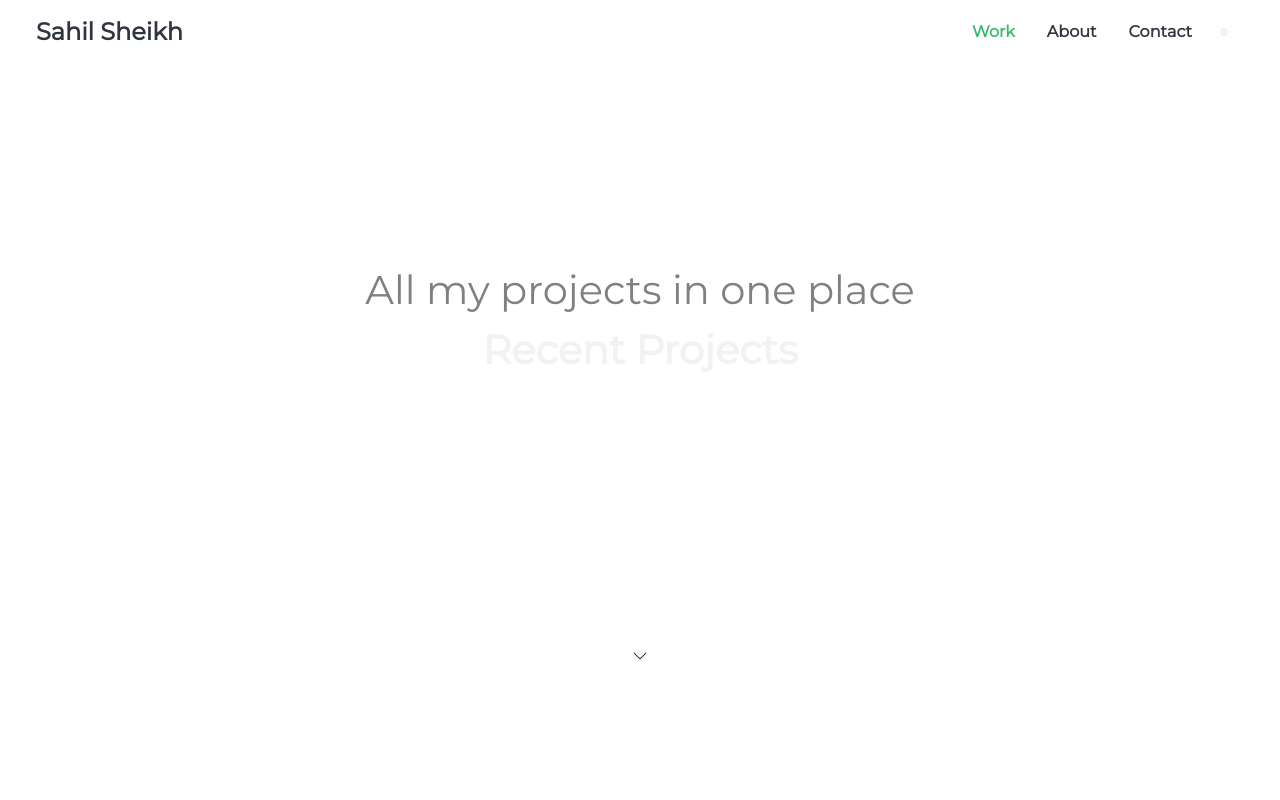
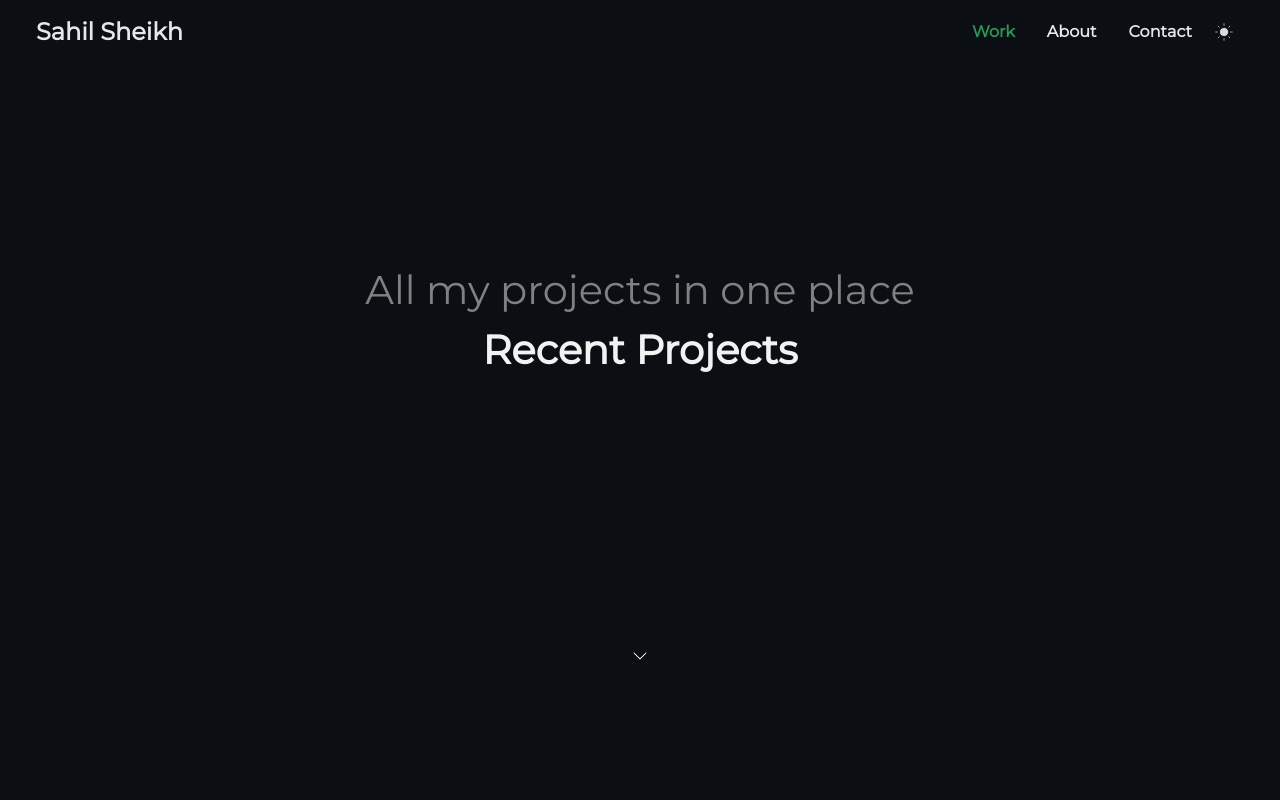
Before and after one commit to sahil-asheikh/personal-portfolio, a React (Create React App) app: page /Work in a window 1280 px wide. Shown: the top 800 px of the page. Built offline with nearby package versions, Linux system fonts and the light colour scheme.

Commit message:
themeToggleBugFix-08162022:1143

```diff
--- a/src/screens/Homepage.js
+++ b/src/screens/Homepage.js
@@ -36,20 +36,17 @@ const Homepage = () => {
       localStorage.getItem('currentTheme') === null ||
       localStorage.getItem('currentTheme') === ''
     ) {
-      console.log('before' + localStorage.getItem('currentTheme'));
       localStorage.setItem('currentTheme', 'dark');
       setTheme('dark');
-      console.log(localStorage.getItem('currentTheme'));
     } else {
       setTheme(localStorage.getItem('currentTheme'));
-      console.log(localStorage.getItem('currentTheme'));
     }
   };
 
-  const themeReset = () => {
-    localStorage.clear();
-    console.log('reset-complete');
-  };
+  // const themeReset = () => {
+  //   localStorage.clear();
+  //   console.log('reset-complete');
+  // };
 
   useEffect(() => {
     setCurrentTheme();
@@ -63,7 +60,6 @@ const Homepage = () => {
         <GlobalStyles />
         <Header
           themeToggler={themeToggler}
-          // themeToggler={themeReset}
           theme={theme}
           toContact={toContact}
         />
--- a/src/screens/Work.js
+++ b/src/screens/Work.js
@@ -9,7 +9,10 @@ import { BsChevronDown } from 'react-icons/bs';
 import ProjectItem from '../components/ProjectsItem';
 import Contact from '../components/Contact';
 
-const StyledApp = styled.div``;
+const StyledApp = styled.div`
+  background: ${({ theme }) => theme.body};
+  color: ${({ theme }) => theme.text};
+`;
 
 const Work = () => {
   const allProjectDetails = [
@@ -100,32 +103,29 @@ const Work = () => {
   const [toMain, setToMain] = useState('');
   const [toContact, setToContact] = useState('');
   const themeToggler = () => {
-    if (theme === 'light') {
+    if (theme === 'dark') {
+      localStorage.setItem('currentTheme', 'light');
+      setTheme('light');
+    } else {
       localStorage.setItem('currentTheme', 'dark');
       setTheme('dark');
-    } else {
-      localStorage.setItem('currentTheme', 'light');
-      setTheme('light');
     }
     setCurrentTheme();
   };
 
   const setCurrentTheme = () => {
-    setTheme(localStorage.getItem('currentTheme'));
-  };
-
-  const setDefaultTheme = () => {
     if (
-      localStorage.getItem('currentTheme') == null ||
+      localStorage.getItem('currentTheme') === null ||
       localStorage.getItem('currentTheme') === ''
     ) {
       localStorage.setItem('currentTheme', 'dark');
       setTheme('dark');
+    } else {
+      setTheme(localStorage.getItem('currentTheme'));
     }
   };
 
   useEffect(() => {
-    setDefaultTheme();
     setCurrentTheme();
     setToMain(document.getElementById('main'));
     setToContact(document.getElementById('contact'));
```
